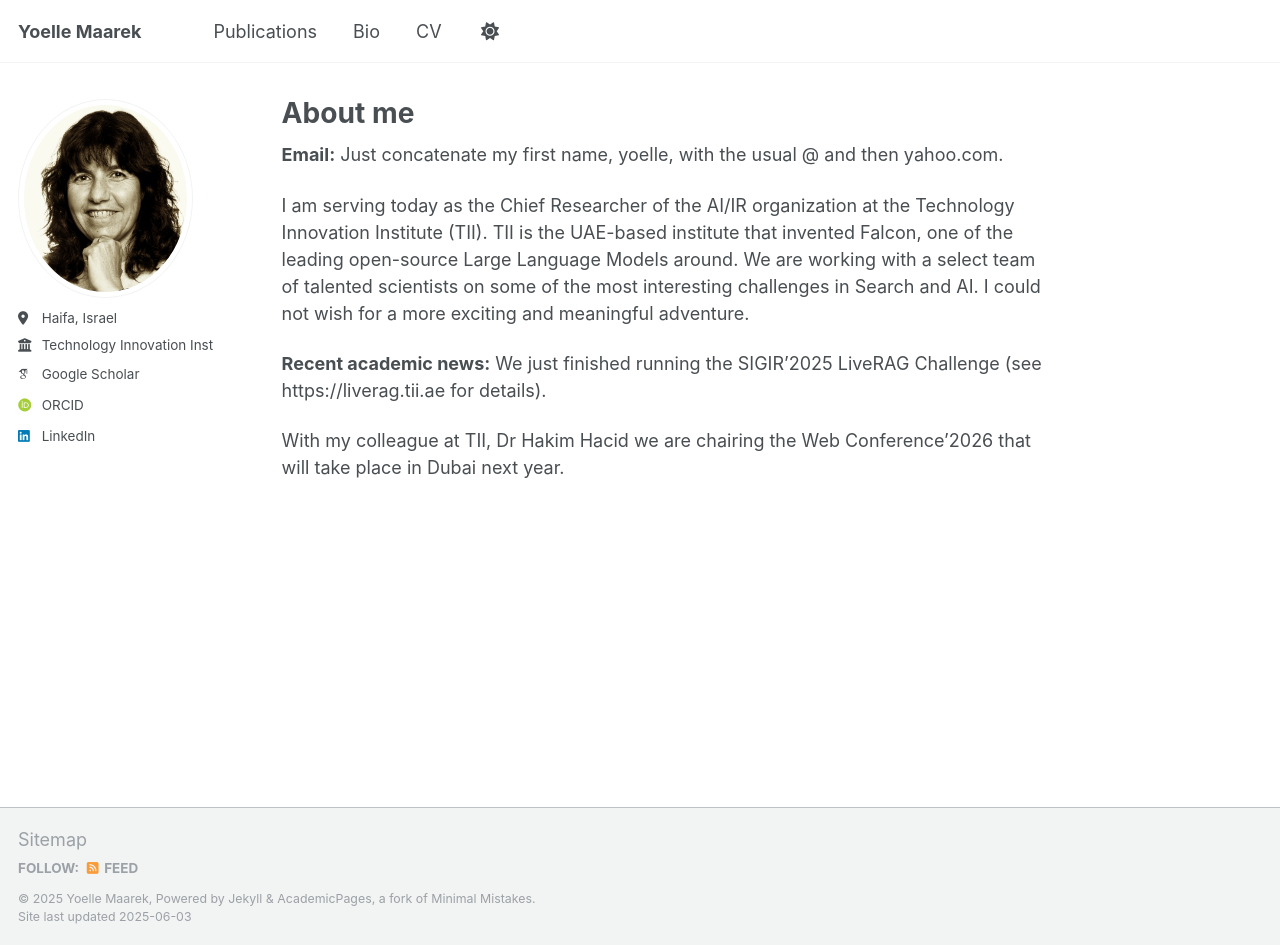
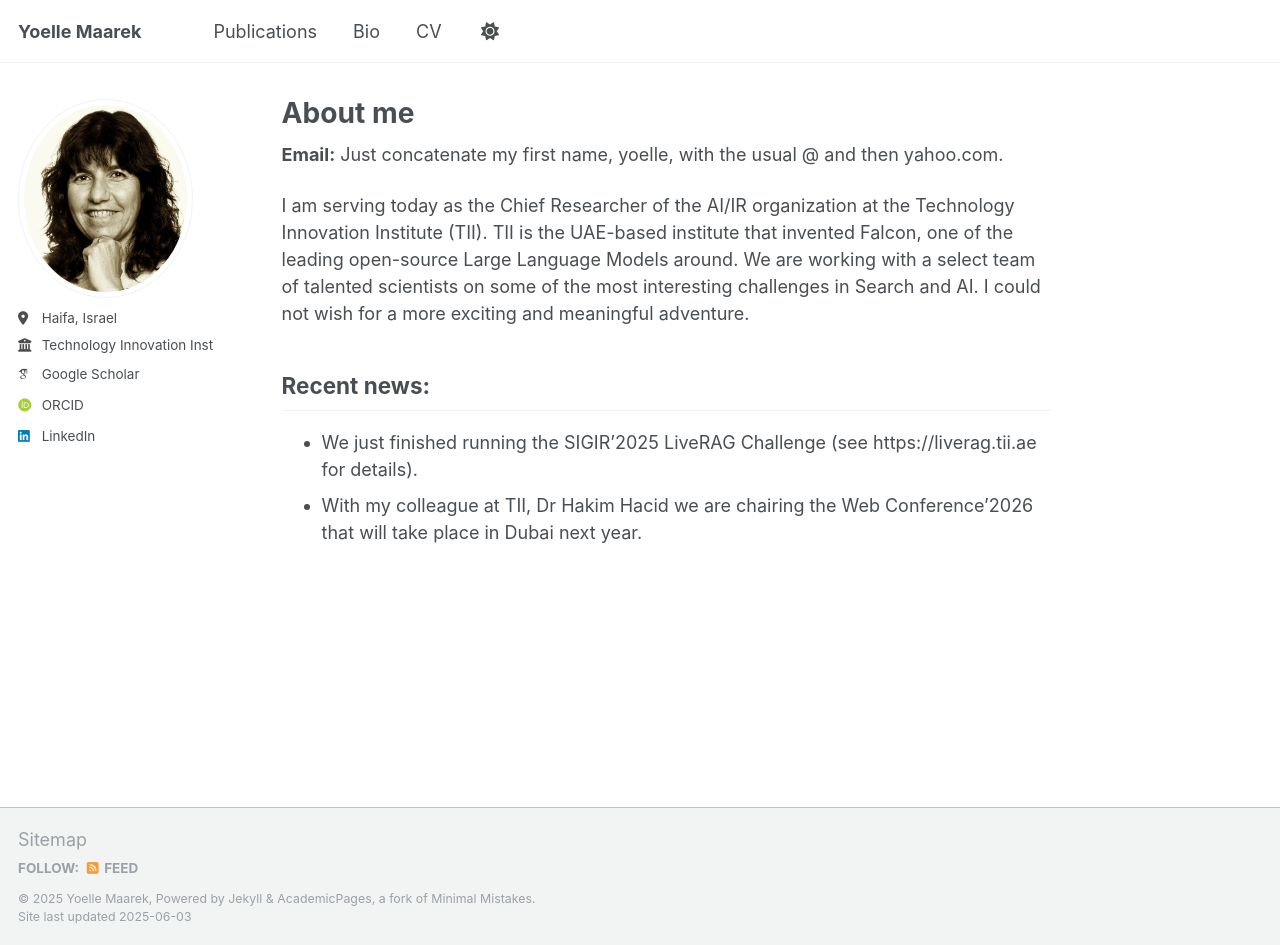
Before and after one commit to yoellemaarek/homepage, a Jekyll site: the page built from _pages/about.md, in a window 1280 px wide and 945 px high. Built offline with Jekyll 4.4.1, drawn with Linux system fonts in a browser that asks for light colours; some web fonts are replaced.

Commit message:
formatting

```diff
--- a/_pages/about.md
+++ b/_pages/about.md
@@ -12,7 +12,6 @@ redirect_from:
 I am serving today as the Chief Researcher of the  AI/IR organization at the Technology Innovation Institute (TII). TII is the UAE-based institute that invented Falcon, one of the leading open-source Large Language Models around. We are working with a select team of talented scientists on some of the most interesting challenges in Search and AI. I could not wish for a more exciting and meaningful adventure.
 
 
-**Recent academic news:**
-We just finished running the SIGIR'2025 LiveRAG Challenge (see https://liverag.tii.ae for details).
-
-With my colleague at TII, Dr Hakim Hacid we are chairing the Web Conference'2026 that will take place in Dubai next year.
+## Recent news:
+* We just finished running the SIGIR'2025 LiveRAG Challenge (see https://liverag.tii.ae for details).
+* With my colleague at TII, Dr Hakim Hacid we are chairing the Web Conference'2026 that will take place in Dubai next year.
```
